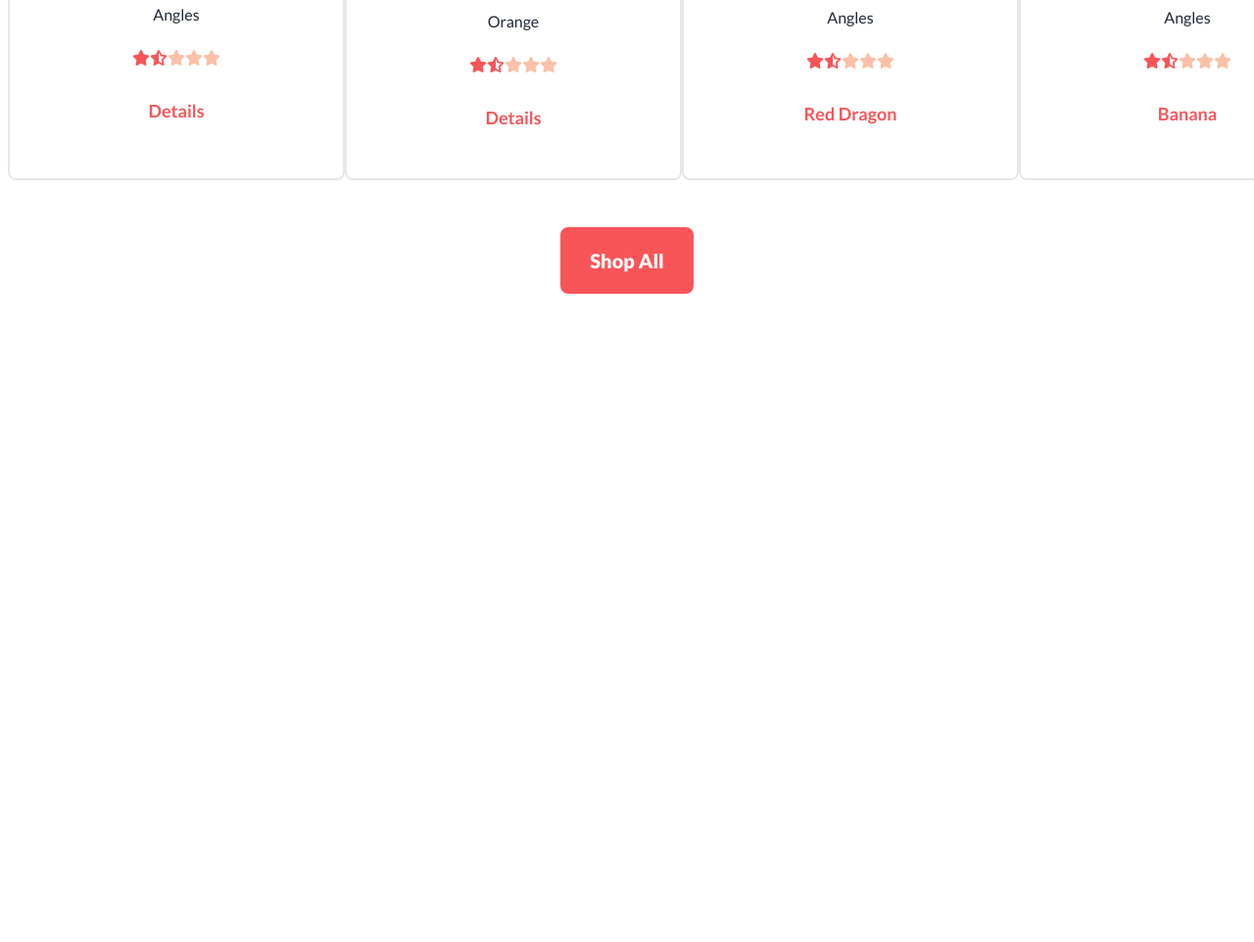
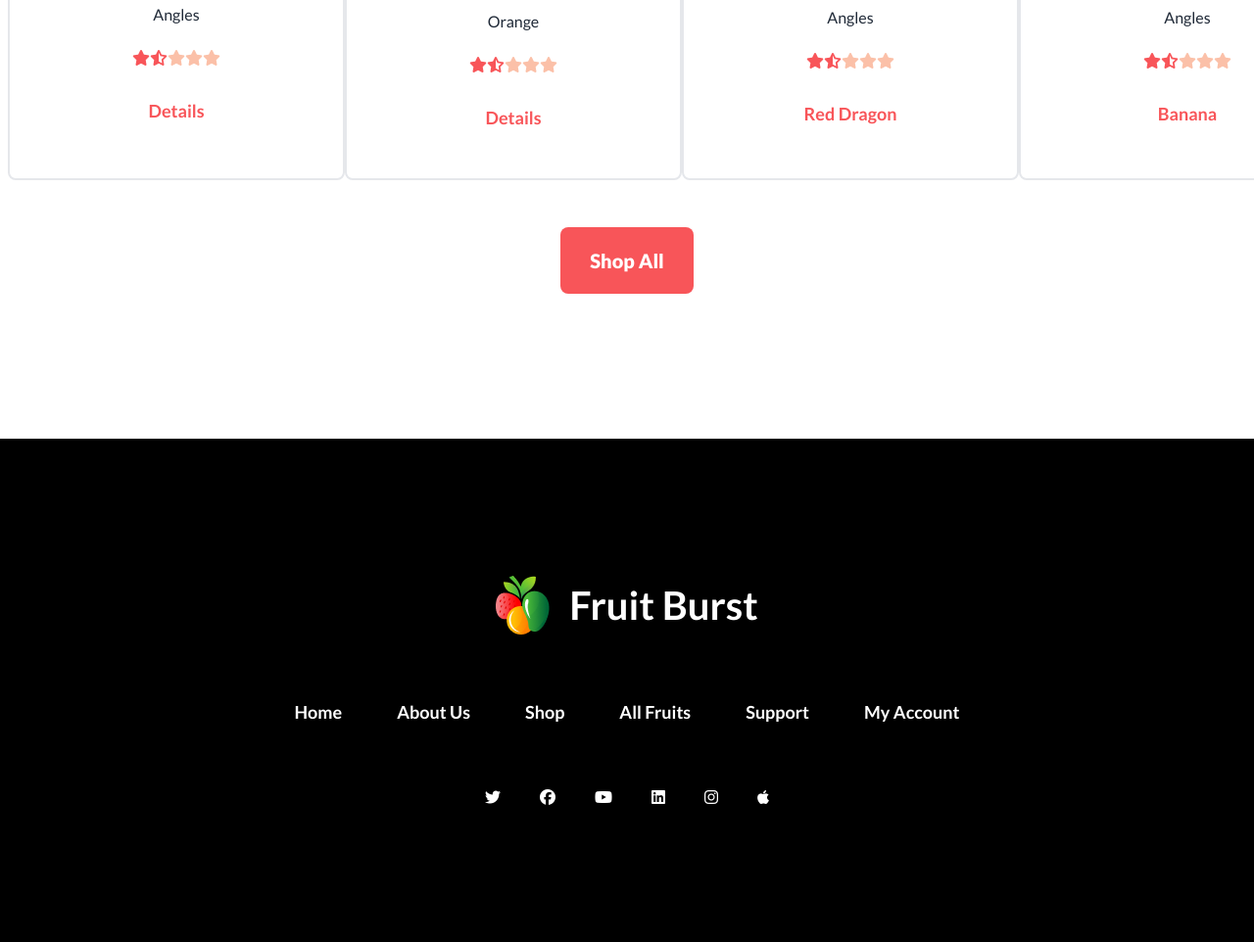
Before and after one commit to tauhid05/fruit-zone-with-daisyui, a plain HTML site: page index.html in a window 1280 px wide. Shown: the part 1366-2328 px from the top of the page at 98% size. Before the commit the page ends 1674 px from the top, so only its background shows below. Drawn offline with nearby package versions, Linux system fonts and the light colour scheme.

Commit message:
added footer section

```diff
--- a/index.html
+++ b/index.html
@@ -242,8 +242,44 @@
         <button class="block m-auto mt-12 font-extrabold text-xl text-white bg-[#F85559] rounded-lg px-[30px] py-[20px]">Shop All</button>
       </section>
 
+      <section>
+
+      </section>
+
     </main>
-    <footer>
+
+    <!-- footer section  -->
+
+    <footer class="bg-black mt-[140px]">
+
+      <div class="py-[140px]">
+
+        <div class="flex justify-center">
+          <img src="images/logo.png" alt="">
+          <p class="font-bold text-[40px] text-[#FFF] ml-5">Fruit Burst</p>
+        </div>
+
+        <div class="text-[#FFF] text-lg font-semibold mt-[65px]">
+          <ul class="flex gap-14 justify-center">
+            <li><a href="">Home</a></li>
+            <li><a href="">About Us</a></li>
+            <li><a href="">Shop</a></li>
+            <li><a href="">All Fruits</a></li>
+            <li><a href="">Support</a></li>
+            <li><a href="">My Account</a></li>
+          </ul>
+        </div>
+
+        <div class="justify-center gap-10 mt-[65px] text-white flex">
+          <i class="fa-brands fa-twitter"></i>
+          <i class="fa-brands fa-facebook"></i>
+          <i class="fa-brands fa-youtube"></i>
+          <i class="fa-brands fa-linkedin"></i>
+          <i class="fa-brands fa-instagram"></i>
+          <i class="fa-brands fa-apple"></i>
+        </div>
+      </div>
+
 
     </footer>
 </body>
```
